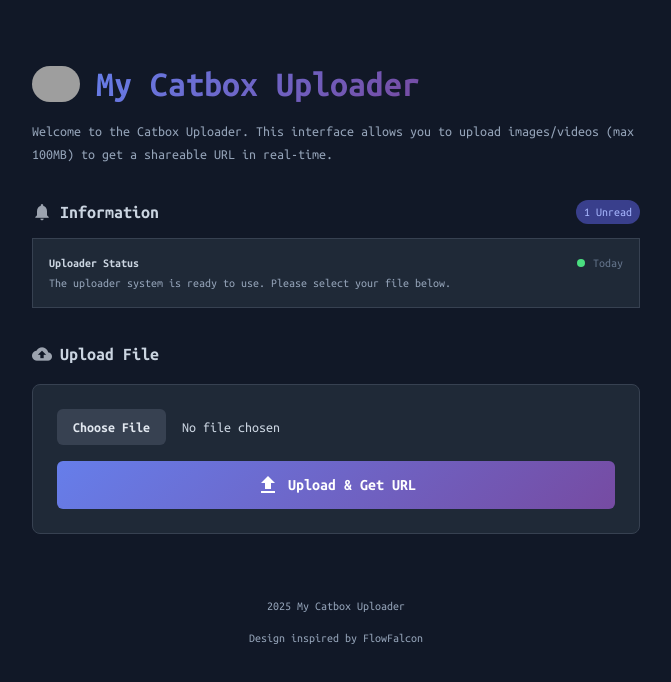
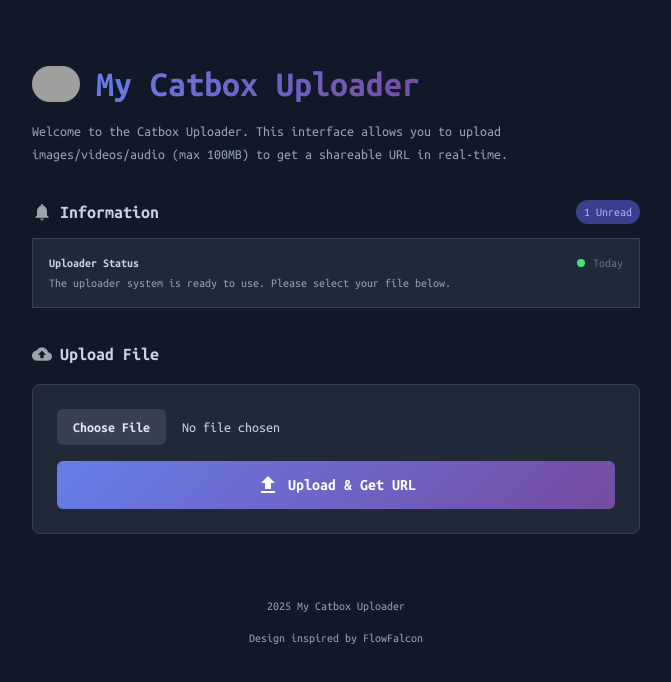
Before and after one commit to dark-lover-opz/chatbox, a website: page public/index.html in a window 1280 px wide. Shown: the whole page, without its empty margins (304-975 px from the left). Drawn offline with nearby package versions, Linux system fonts and the light colour scheme; grey boxes are pictures that could not be loaded.

Commit message:
Update index.html

```diff
--- a/public/index.html
+++ b/public/index.html
@@ -87,7 +87,7 @@
                 <h1 class="text-3xl md:text-4xl font-bold gradient-text">My Catbox Uploader</h1>
             </div>
             <p class="text-slate-400 text-sm mx-auto mb-4 leading-relaxed">
-                Welcome to the Catbox Uploader. This interface allows you to upload images/videos (max 100MB) to get a shareable URL in real-time.
+                Welcome to the Catbox Uploader. This interface allows you to upload images/videos/audio (max 100MB) to get a shareable URL in real-time.
             </p>
         </div>
 
```
